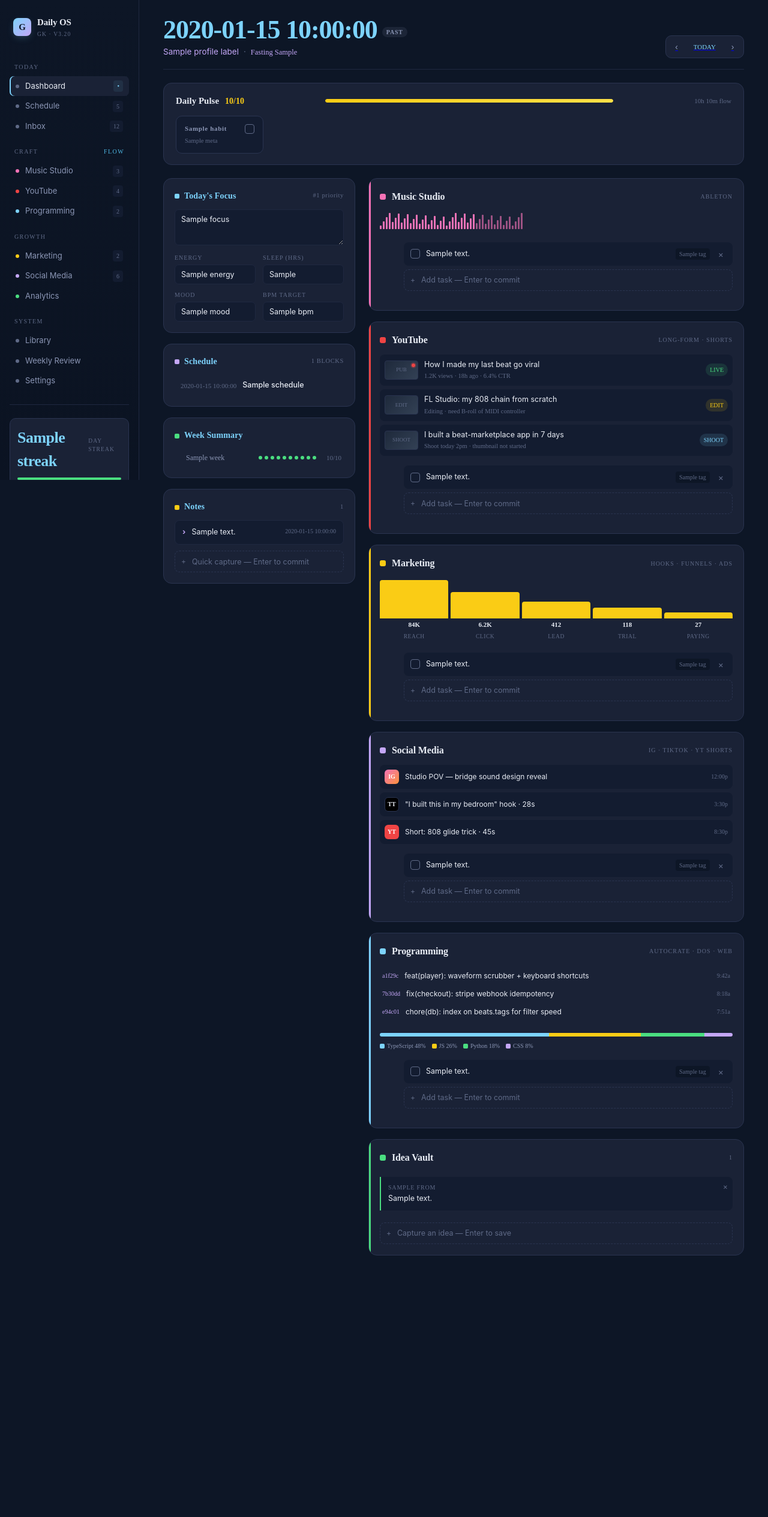
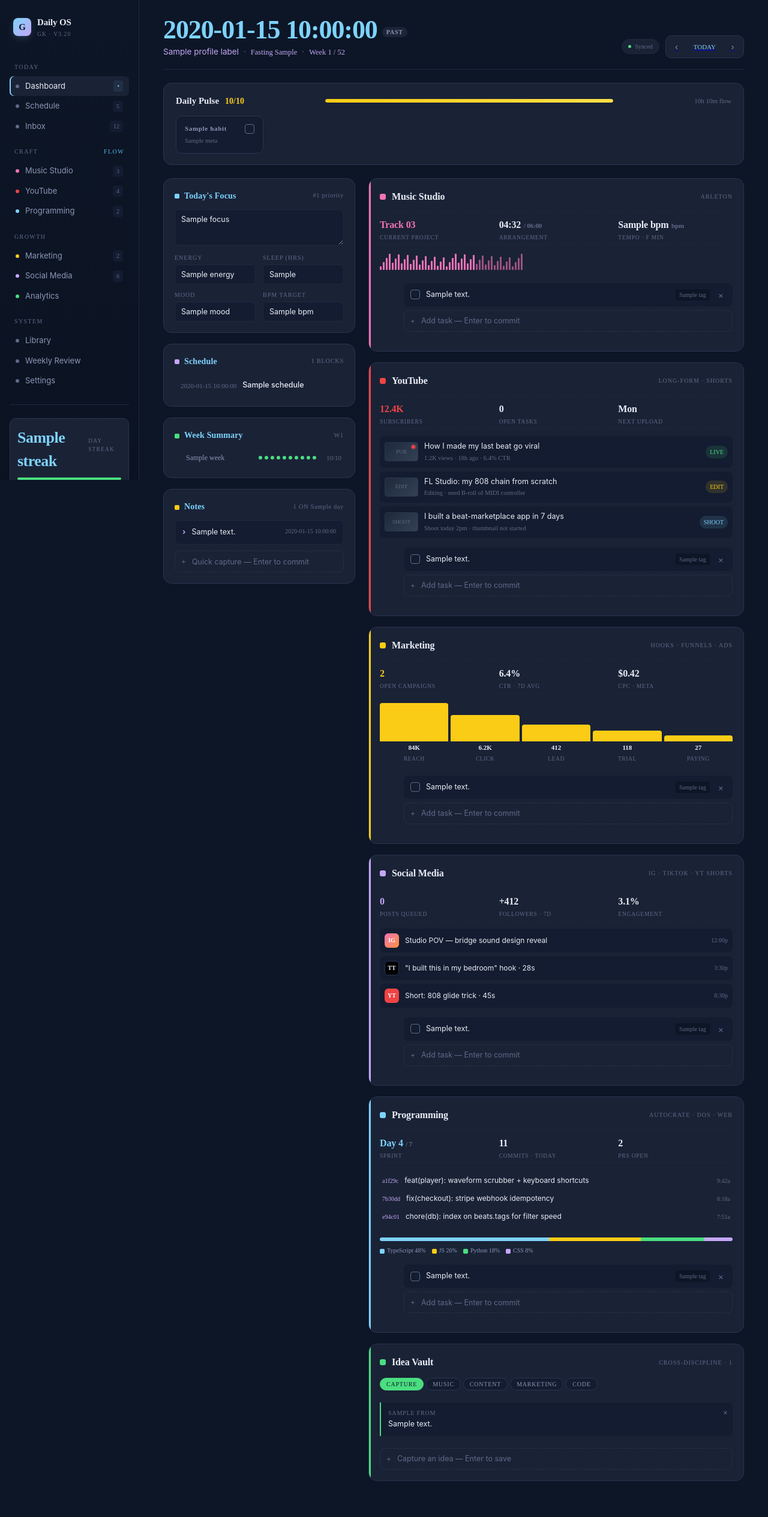
Before and after one commit to jem0ntr053/daily-operating-system, a Python web app: template src/dayctl/server/templates/day.html in a window 1280 px wide. Shown: the whole page at 60% size. Before the commit the page ends 2093 px from the top, so only its background shows below. Run offline with Jinja, Linux system fonts and the light colour scheme; the template is opened without the code that fills it: most values are stand-ins (such as "Sample title", 1, 10 or a date in 2020); some libraries are stand-ins or nearby versions.

Commit message:
feat(web): area-stats, idea bucket pills, week number, streak/header counters

```diff
--- a/src/dayctl/server/static/style.css
+++ b/src/dayctl/server/static/style.css
@@ -285,3 +285,6 @@
   body[data-accent="mint"]  { --cyan:#4ade80; --purple:#7dd3fc; }
   body[data-accent="amber"] { --cyan:#facc15; --purple:#fb923c; }
   body[data-accent="pink"]  { --cyan:#f472b6; --purple:#c4a7f7; }
+
+  .idea-bucket { background: var(--bg-2); color: var(--text-dim); border: 1px solid var(--border); border-radius: 999px; padding: 4px 10px; font-family: "JetBrains Mono"; font-size: 10px; letter-spacing: 0.08em; text-transform: uppercase; cursor: pointer; }
+  .idea-bucket.active { background: #4ade80; color: var(--bg); border-color: #4ade80; }
--- a/src/dayctl/server/templates/_area_code.html
+++ b/src/dayctl/server/templates/_area_code.html
@@ -1,5 +1,10 @@
 <div class="area-card" style="--accent:#7dd3fc">
   <div class="area-head"><div class="area-title"><span class="swatch"></span>Programming</div><div class="area-tag">AUTOCRATE · DOS · WEB</div></div>
+  <div class="area-stats">
+    <div class="stat"><div class="v accent">Day 4<span class="small"> / 7</span></div><div class="l">sprint</div></div>
+    <div class="stat"><div class="v">11</div><div class="l">commits · today</div></div>
+    <div class="stat"><div class="v">2</div><div class="l">PRs open</div></div>
+  </div>
   <div style="padding-top:2px">
     <div class="commit-row">
       <span class="commit-hash">a1f29c</span>
--- a/src/dayctl/server/templates/_area_ideas.html
+++ b/src/dayctl/server/templates/_area_ideas.html
@@ -1,5 +1,11 @@
 <div class="area-card" id="ideas" style="--accent:#4ade80">
-  <div class="area-head"><div class="area-title"><span class="swatch"></span>Idea Vault</div><div class="area-tag">{{ persistent.ideas|length }}</div></div>
+  <div class="area-head"><div class="area-title"><span class="swatch"></span>Idea Vault</div><div class="area-tag">CROSS-DISCIPLINE · {{ persistent.ideas|length }}</div></div>
+  <div style="display:flex;gap:4px;flex-wrap:wrap;margin-top:2px" id="idea-buckets">
+    {% for b in ["Capture","Music","Content","Marketing","Code"] %}
+    <button type="button" class="idea-bucket{% if loop.first %} active{% endif %}" data-bucket="{{ b }}"
+      onclick="document.querySelectorAll('#idea-buckets .idea-bucket').forEach(function(e){e.classList.remove('active')});this.classList.add('active');document.getElementById('idea-bucket-input').value=this.dataset.bucket;">{{ b }}</button>
+    {% endfor %}
+  </div>
   <div style="margin-top:8px;max-height:280px;overflow-y:auto">
     {% if not persistent.ideas %}<div style="font-size:12px;color:var(--text-mute);padding:4px">Idea vault is empty.</div>{% endif %}
     {% for idea in persistent.ideas %}
@@ -10,7 +16,7 @@
     {% endfor %}
   </div>
   <form class="task-add" hx-post="/web/ideas/add" hx-target="#ideas" hx-swap="outerHTML" hx-on::after-request="this.reset()">
-    <input type="hidden" name="bucket" value="Capture"><span>+</span>
+    <input type="hidden" name="bucket" id="idea-bucket-input" value="Capture"><span>+</span>
     <input name="text" placeholder="Capture an idea — Enter to save">
   </form>
 </div>
--- a/src/dayctl/server/templates/_area_marketing.html
+++ b/src/dayctl/server/templates/_area_marketing.html
@@ -1,5 +1,10 @@
 <div class="area-card" style="--accent:#facc15">
   <div class="area-head"><div class="area-title"><span class="swatch"></span>Marketing</div><div class="area-tag">HOOKS · FUNNELS · ADS</div></div>
+  <div class="area-stats">
+    <div class="stat"><div class="v accent">2</div><div class="l">open campaigns</div></div>
+    <div class="stat"><div class="v">6.4%</div><div class="l">ctr · 7d avg</div></div>
+    <div class="stat"><div class="v">$0.42</div><div class="l">cpc · meta</div></div>
+  </div>
   <div class="funnel">
     <div class="funnel-step">
       <div class="bar" style="background:#facc15;height:64px"></div>
--- a/src/dayctl/server/templates/_area_music.html
+++ b/src/dayctl/server/templates/_area_music.html
@@ -1,5 +1,10 @@
 <div class="area-card" style="--accent:#f472b6">
   <div class="area-head"><div class="area-title"><span class="swatch"></span>Music Studio</div><div class="area-tag">ABLETON</div></div>
+  <div class="area-stats">
+    <div class="stat"><div class="v accent">Track 03</div><div class="l">current project</div></div>
+    <div class="stat"><div class="v">04:32<span class="small"> / 06:00</span></div><div class="l">arrangement</div></div>
+    <div class="stat"><div class="v">{{ plan.bpm or "—" }}{% if plan.bpm %}<span class="small"> bpm</span>{% endif %}</div><div class="l">tempo · F min</div></div>
+  </div>
   <div class="wave">{% for i in range(48) %}<span class="{% if i < 32 %}played{% endif %}" style="height:{{ 6 + (i * 7) % 22 }}px;background:#f472b6"></span>{% endfor %}</div>
   {% set area = "music" %}{% include "_task_list.html" %}
 </div>
--- a/src/dayctl/server/templates/_area_social.html
+++ b/src/dayctl/server/templates/_area_social.html
@@ -1,5 +1,10 @@
 <div class="area-card" style="--accent:#c4a7f7">
   <div class="area-head"><div class="area-title"><span class="swatch"></span>Social Media</div><div class="area-tag">IG · TIKTOK · YT SHORTS</div></div>
+  <div class="area-stats">
+    <div class="stat"><div class="v accent">{{ plan.tasks.get('social', []) | rejectattr('done') | list | length }}</div><div class="l">posts queued</div></div>
+    <div class="stat"><div class="v">+412</div><div class="l">followers · 7d</div></div>
+    <div class="stat"><div class="v">3.1%</div><div class="l">engagement</div></div>
+  </div>
   <div style="display:flex;flex-direction:column;gap:6px">
     <div class="post-row">
       <div class="post-platform ig">IG</div>
--- a/src/dayctl/server/templates/_area_youtube.html
+++ b/src/dayctl/server/templates/_area_youtube.html
@@ -1,5 +1,10 @@
 <div class="area-card" style="--accent:#ef4444">
   <div class="area-head"><div class="area-title"><span class="swatch"></span>YouTube</div><div class="area-tag">LONG-FORM · SHORTS</div></div>
+  <div class="area-stats">
+    <div class="stat"><div class="v accent">12.4K</div><div class="l">subscribers</div></div>
+    <div class="stat"><div class="v">{{ plan.tasks.get('youtube', []) | rejectattr('done') | list | length }}</div><div class="l">open tasks</div></div>
+    <div class="stat"><div class="v">Mon</div><div class="l">next upload</div></div>
+  </div>
   <div style="display:flex;flex-direction:column;gap:6px">
     <div class="vid">
       <div class="vid-thumb status-live">PUB</div>
--- a/src/dayctl/server/templates/_header.html
+++ b/src/dayctl/server/templates/_header.html
@@ -1,9 +1,10 @@
 <div class="head">
   <div class="head-l">
     <h1>{{ date_long }}{% if not is_today %}<span class="day-tag {{ 'future' if day > today else 'past' }}">{{ 'future' if day > today else 'past' }}</span>{% else %}<span class="day-tag">today</span>{% endif %}</h1>
-    <div class="sub">{{ profile_label }}<span class="sep">·</span><span class="mono">Fasting {{ plan.fasting_window }}</span></div>
+    <div class="sub">{{ profile_label }}<span class="sep">·</span><span class="mono">Fasting {{ plan.fasting_window }}</span><span class="sep">·</span><span class="mono">Week {{ week_number }} / 52</span></div>
   </div>
   <div class="head-r">
+    <span class="saved"><span class="dot"></span>Synced</span>
     <div class="date-nav">
       <a href="/day/{{ prev_day }}" title="Previous day"><button>‹</button></a>
       <a href="/day/{{ today }}"><button class="today-btn{% if is_today %} viewing-today{% endif %}">TODAY</button></a>
--- a/src/dayctl/server/templates/_notes.html
+++ b/src/dayctl/server/templates/_notes.html
@@ -1,5 +1,5 @@
 <div class="card" id="notes">
-  <h3><span><span class="icon-dot" style="background:var(--yellow)"></span>Notes</span><span class="meta">{{ plan.notes|length }}</span></h3>
+  <h3><span><span class="icon-dot" style="background:var(--yellow)"></span>Notes</span><span class="meta">{{ plan.notes|length }} {{ 'TODAY' if is_today else 'ON ' + day }}</span></h3>
   {% if not plan.notes %}<div style="font-size:12px;color:var(--text-mute);padding:8px 4px 0">No notes yet.</div>{% endif %}
   {% for n in plan.notes %}
   <div class="note" hx-post="/web/day/{{ day }}/notes/{{ loop.index0 }}/delete" hx-target="#notes" hx-swap="outerHTML" title="Click to delete" style="cursor:pointer">
--- a/src/dayctl/server/templates/_sidebar.html
+++ b/src/dayctl/server/templates/_sidebar.html
@@ -90,7 +90,7 @@
       </div>
       <div class="streak-dots">{% for w in week %}<span class="{% if w.score == w.total %}on{% elif w.score %}half{% endif %}"></span>{% endfor %}</div>
       <div style="margin-top: 10px; font-family: 'JetBrains Mono'; font-size: 10px; color: var(--text-mute); letter-spacing: 0.08em; text-transform: uppercase;">
-        Today · {{ score }}/{{ total }}
+        Today · {{ score }}/{{ total }} · {{ logged }} logged
       </div>
     </div>
   </div>
--- a/src/dayctl/server/templates/_week.html
+++ b/src/dayctl/server/templates/_week.html
@@ -1,11 +1,11 @@
 <div class="card">
-  <h3><span><span class="icon-dot" style="background:var(--green)"></span>Week Summary</span></h3>
+  <h3><span><span class="icon-dot" style="background:var(--green)"></span>Week Summary</span><span class="meta">W{{ week_number }}</span></h3>
   {% for w in week %}
   <a href="/day/{{ w.iso }}" class="week-row{% if w.is_view %} viewing{% endif %}{% if w.is_future %} future{% endif %}" style="text-decoration:none">
     <span><span class="caret">{% if w.is_view %}▸{% endif %}</span> {{ w.label }}</span>
     <div style="display:flex;gap:12px;align-items:center">
       <div class="dots">{% for i in range(w.total) %}<span class="{% if w.score and i < w.score %}on{% endif %}"></span>{% endfor %}</div>
-      <span class="frac">{% if w.score is none %}–{% else %}{{ w.score }}/{{ w.total }}{% endif %}</span>
+      <span class="frac">{{ w.score }}/{{ w.total }}</span>
     </div>
   </a>
   {% endfor %}
--- a/src/dayctl/server/viewmodel.py
+++ b/src/dayctl/server/viewmodel.py
@@ -42,7 +42,7 @@ def _week(day: str) -> list[dict]:
     today = date.today().isoformat()
     out = []
     for iso in week_dates(day):
-        wscore = score_plan(load_plan(iso)) if exists(iso) else None
+        wscore = score_plan(load_plan(iso)) if exists(iso) else 0
         out.append({
             "iso": iso,
             "label": date.fromisoformat(iso).strftime("%a %m/%d"),
@@ -81,4 +81,6 @@ def build_day_view(day: str) -> dict:
         "today": today,
         "date_long": date.fromisoformat(day).strftime("%A, %B %-d"),
         "css_v": _css_version(),
+        "week_number": date.fromisoformat(day).isocalendar()[1],
+        "logged": len(list_days()),
     }
```
Also changed, not shown: tests/test_server_web.py (+10 -0 lines).
